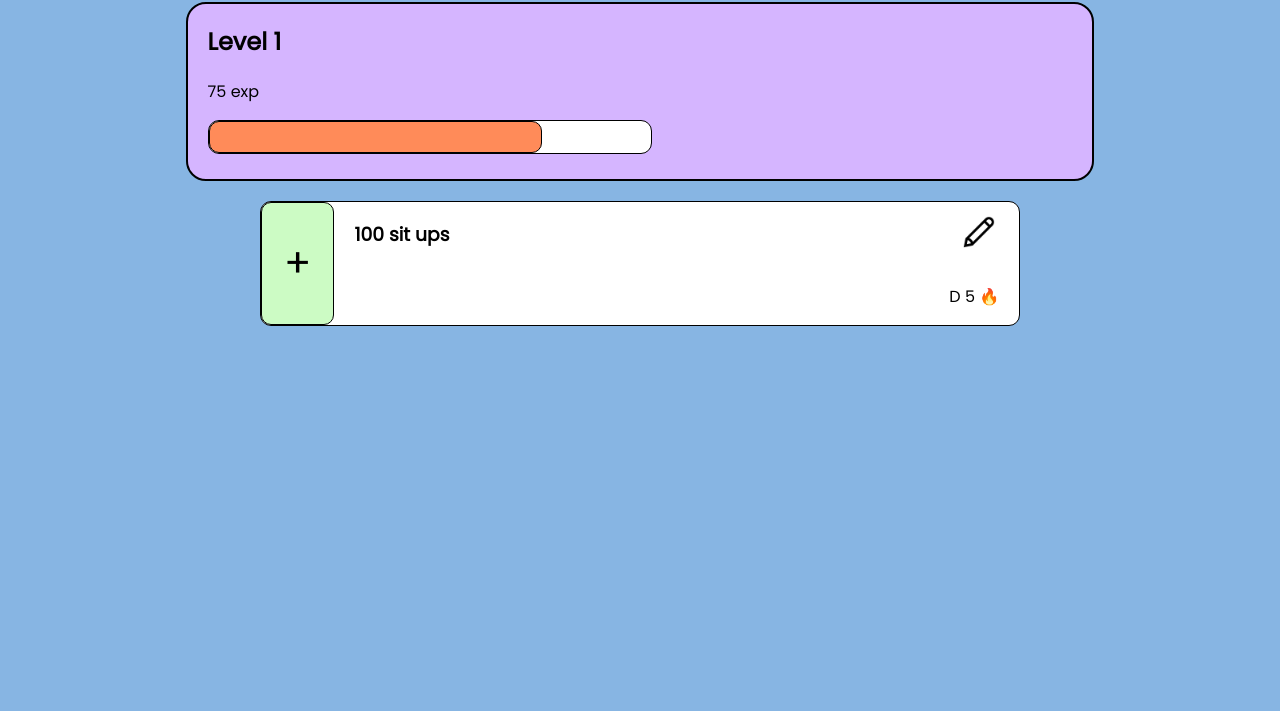
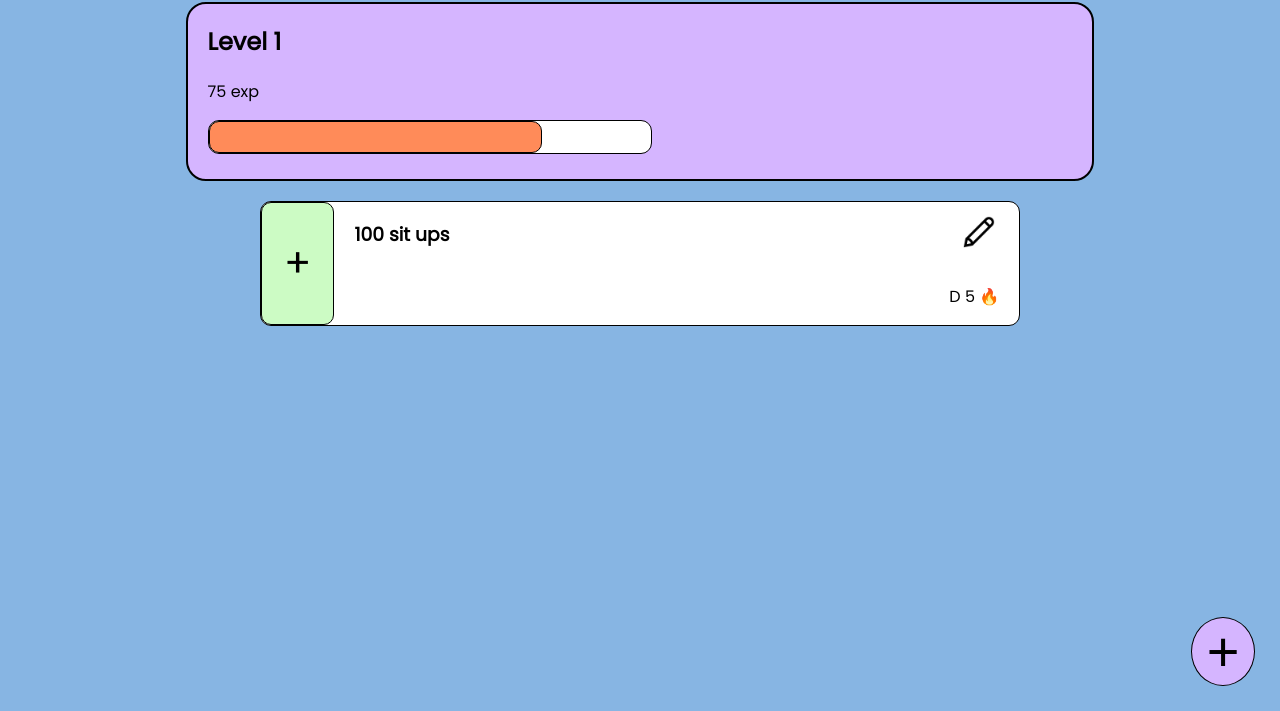
Before and after one commit to kroles1/LAP2_project_frontend, a plain HTML site: page dashboard.html in a window 1280 px wide. Shown: the part 89-800 px from the top of the page. Drawn offline with Linux system fonts and the light colour scheme.

Commit message:
added button to create habits

```diff
--- a/dashboard.html
+++ b/dashboard.html
@@ -36,5 +36,6 @@
     </div>
 
     <input id="out" type="button" value="Log Out" onclick="window.location.href='./index.html';">
+    <button class="add" onclick="window.location.href='./addHabit.html';">+</button>
 </body>
 </html>
--- a/styles.css
+++ b/styles.css
@@ -274,3 +274,18 @@ textarea {
 .streak{
     text-align: right;
 }
+
+button.add {
+    background-color: var(--lav);
+    border: none;
+    color: black;
+    text-align: center;
+    display: inline-block;
+    font-size: 350%;
+    width: 5%;
+    border: solid 1px black;
+    border-radius: 50%;
+    position: fixed;
+    bottom: 25px;
+    right: 25px;
+}
```
